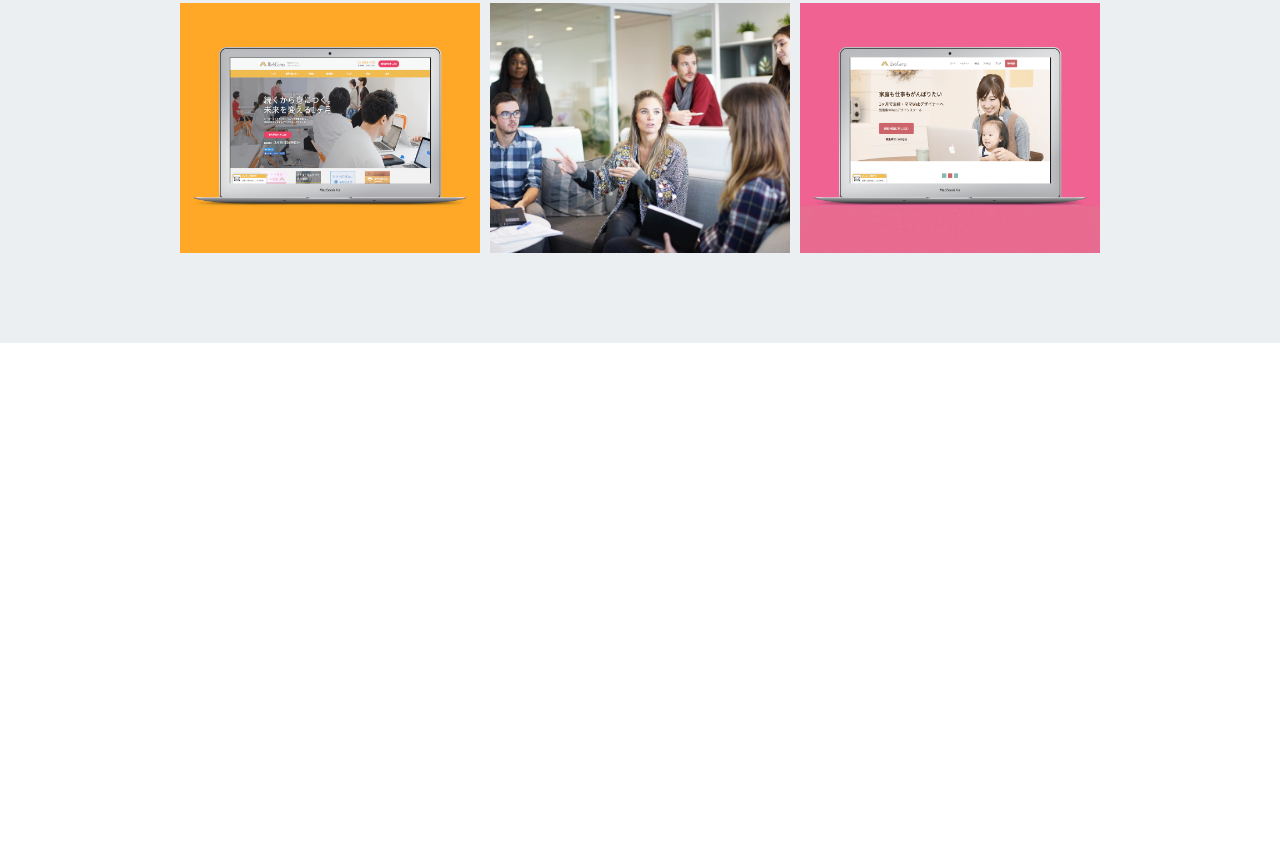
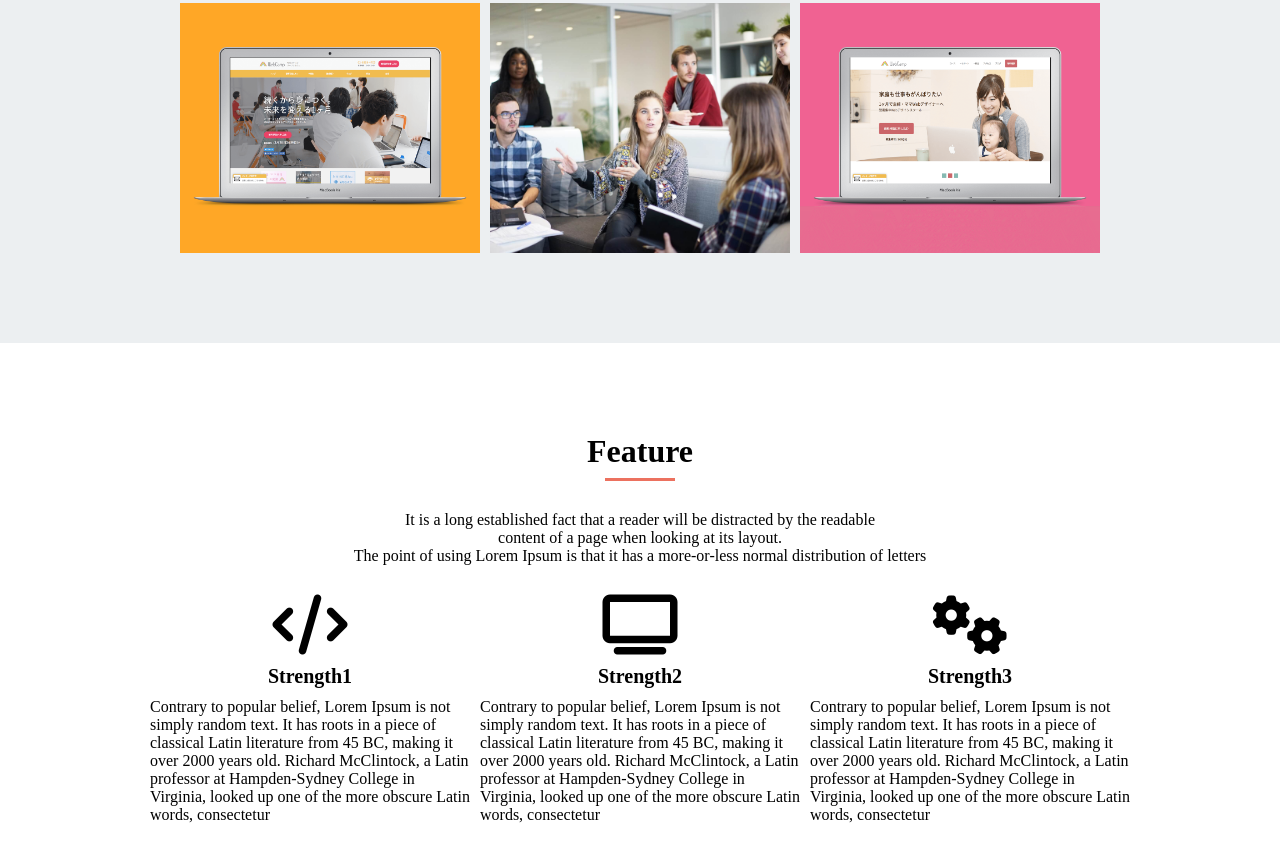
Before and after one commit to ichiyanagi7/HTML_CSS_-, a plain HTML site: page index.html in a window 1280 px wide. Shown: the part 1229-2091 px from the top of the page. Before the commit the page ends 1572 px from the top, so only its background shows below. Drawn offline with Linux system fonts and the light colour scheme.

Commit message:
[add]feature部分追加

```diff
--- a/index.html
+++ b/index.html
@@ -2,6 +2,7 @@
 <html lang="ja">
   <head>
     <meta charset="UTF-8">
+    <script src="https://kit.fontawesome.com/741070f663.js" crossorigin="anonymous"></script>
     <link rel="stylesheet" href="style.css">
     <title>WALS成果物</title>
   </head>
@@ -30,10 +31,10 @@
       </div>
 
       <!-- Portfolio部分 -->
-      <div class="portfolio">
-        <div class="portfolio-box">
+      <div class="container-gray">
+        <div class="row">
           <h2>Portfolio</h2>
-          <div class="portfolio-border"></div>
+          <div class="border"></div>
           <p>
             It is a long established fact that a reader will be distracted by the readable<br>
             content of a page when looking at its layout.<br>
@@ -51,6 +52,53 @@
         </div>
       </div>
 
+      <!-- Feature部分 -->
+      <div class="container">
+        <div class="row-feature">
+          <h2>Feature</h2>
+          <div class="border"></div>
+          <p>
+            It is a long established fact that a reader will be distracted by the readable<br>
+            content of a page when looking at its layout.<br>
+            The point of using Lorem Ipsum is that it has a more-or-less normal distribution of letters
+          </p>
+        </div>
+
+        <div class="feature-boxes">
+          <div class="feature-box">
+            <i class="fas fa-code size"></i>
+            <h4>Strength1</h4>
+            <p>
+              Contrary to popular belief, Lorem Ipsum is not simply random text.
+               It has roots in a piece of classical Latin literature from 45 BC,
+               making it over 2000 years old. Richard McClintock, a Latin professor
+               at Hampden-Sydney College in Virginia, looked up one of the more obscure Latin words, consectetur
+            </p>
+          </div>
+          <div class="feature-box">
+            <i class="fas fa-tv"></i>
+            <h4>Strength2</h4>
+            <p>
+              Contrary to popular belief, Lorem Ipsum is not simply random text.
+               It has roots in a piece of classical Latin literature from 45 BC,
+               making it over 2000 years old. Richard McClintock, a Latin professor
+               at Hampden-Sydney College in Virginia, looked up one of the more obscure Latin words, consectetur
+            </p>
+          </div>
+          <div class="feature-box">
+            <i class="fas fa-cogs"></i>
+            <h4>Strength3</h4>
+            <p>
+              Contrary to popular belief, Lorem Ipsum is not simply random text.
+               It has roots in a piece of classical Latin literature from 45 BC,
+               making it over 2000 years old. Richard McClintock, a Latin professor
+               at Hampden-Sydney College in Virginia, looked up one of the more obscure Latin words, consectetur
+            </p>
+          </div>
+        </div>
+
+      </div>
+
     </main>
 
     <footer>
--- a/style.css
+++ b/style.css
@@ -60,29 +60,31 @@ header {
 }
 
 /* portfolio部分 */
-.portfolio {
+.container-gray {
   background-color: #eceff1;
 }
-.portfolio-box {
+
+.row {
   width: 920px;
   text-align: center;
   margin: 0 auto;
 }
 
-.portfolio h2 {
+.row h2,
+.row-feature h2 {
   font-size: 32px;
   color: #000;
   padding-top: 90px;
 }
 
-.portfolio-border {
+.border {
   height: 3px;
   width: 70px;
   margin: 8px auto 30px;
   background-color: #ec715f;
 }
 
-.portfolio-box p {
+.row p {
   padding-bottom: 30px;
   font-size: 16px;
   color: #000;
@@ -139,3 +141,37 @@ header {
   background-size: cover;
   background-position: center;
 }
+
+.row-feature {
+  width: 980px;
+  text-align: center;
+  margin: 0 auto;
+}
+
+.feature-boxes {
+  display: grid;
+  grid-template-columns: 320px 320px 320px;
+  gap: 10px;
+  width: 980px;
+  margin-top: 30px;
+  margin: 30px auto 90px;
+}
+
+.feature-box {
+  height: auto;
+  text-align: center;
+}
+
+.feature-box h4 {
+  font-size: 20px;
+  color: #000;
+  padding: 10px 0;
+}
+
+.feature-box p {
+  text-align: left;
+}
+
+.feature-box i {
+  font-size: 60px;
+}
```
